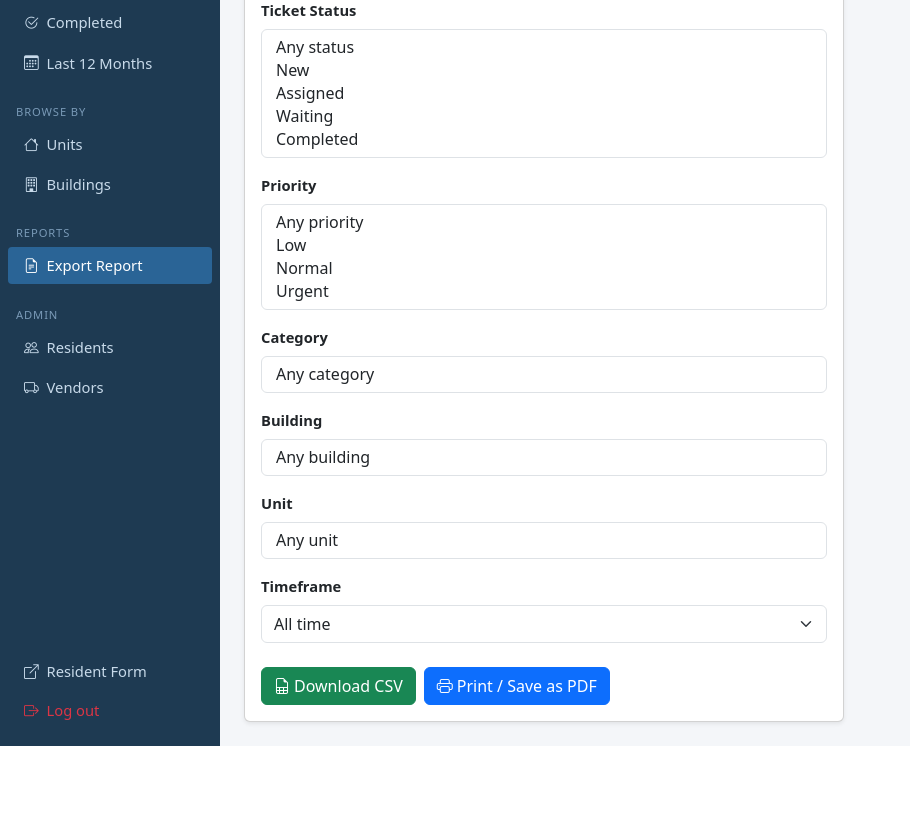
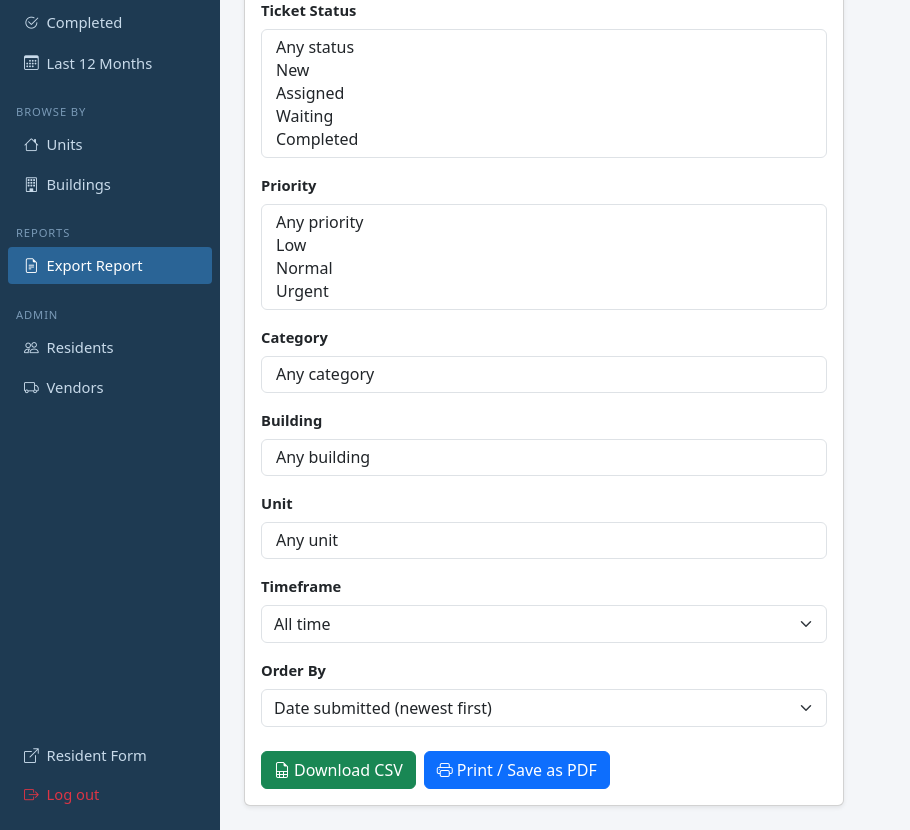
Before and after one commit to shansen5/Bellcoho-Ticketing, a Flask app: page /board/reports in a window 1280 px wide. Shown: the part 245-1075 px from the top of the page, without its empty margins (0-910 px from the left). Before the commit the page ends 991 px from the top, so only its background shows below. Run offline with Flask 3, Linux system fonts and the light colour scheme; the visitor is signed in with stand-in values (Sample User, id 1); data that the repository does not hold is empty.

Commit message:
Order the tickets in the report

```diff
--- a/app.py
+++ b/app.py
@@ -10,6 +10,7 @@ from flask import (
     Flask, render_template, redirect, url_for, request,
     flash, send_from_directory, abort, jsonify, make_response, Response
 )
+from sqlalchemy import case
 from flask_login import (
     LoginManager, login_user, logout_user, login_required, current_user
 )
@@ -321,6 +322,7 @@ def create_app(config=None):
         timeframe    = request.args.get("timeframe", "")
         date_from    = request.args.get("date_from", "").strip()
         date_to      = request.args.get("date_to", "").strip()
+        sort_by      = request.args.get("sort_by", "")
 
         q = Ticket.query
 
@@ -373,11 +375,23 @@ def create_app(config=None):
                 except ValueError:
                     pass
 
-        tickets = q.order_by(Ticket.date_submitted.desc()).all()
+        if sort_by == "status":
+            status_order = case(
+                {status: i for i, status in enumerate(STATUS_CHOICES)},
+                value=Ticket.status,
+            )
+            q = q.order_by(status_order, Ticket.date_submitted.desc())
+        elif sort_by == "category":
+            q = q.join(Category).order_by(Category.name, Ticket.date_submitted.desc())
+        else:
+            q = q.order_by(Ticket.date_submitted.desc())
+
+        tickets = q.all()
         filters = {
             "statuses": statuses, "priorities": priorities,
             "category_ids": category_ids, "building_ids": building_ids, "unit_ids": unit_ids,
             "timeframe": timeframe, "date_from": date_from, "date_to": date_to,
+            "sort_by": sort_by,
         }
         return tickets, filters
 
--- a/templates/board/report_print.html
+++ b/templates/board/report_print.html
@@ -112,6 +112,9 @@
           {% if filters.date_from %}From {{ filters.date_from }}{% endif %}
           {% if filters.date_to %} to {{ filters.date_to }}{% endif %}
         {% endif %}
+        {% if filters.sort_by == 'status' %} &nbsp;·&nbsp; Sorted by: <strong>Ticket status</strong>
+        {% elif filters.sort_by == 'category' %} &nbsp;·&nbsp; Sorted by: <strong>Category</strong>
+        {% endif %}
         &nbsp;·&nbsp; <strong>{{ tickets|length }}</strong> ticket{{ 's' if tickets|length != 1 }}
       </div>
     </div>
--- a/templates/board/reports.html
+++ b/templates/board/reports.html
@@ -97,6 +97,16 @@
         </div>
       </div>
 
+      <!-- Sort order -->
+      <div class="mb-3">
+        <label class="form-label fw-semibold">Order By</label>
+        <select name="sort_by" class="form-select">
+          <option value="">Date submitted (newest first)</option>
+          <option value="status">Ticket status</option>
+          <option value="category">Category</option>
+        </select>
+      </div>
+
       <!-- Export buttons -->
       <div class="d-flex gap-2 mt-4">
         <button type="submit" formaction="{{ url_for('board.reports_download') }}"
```
